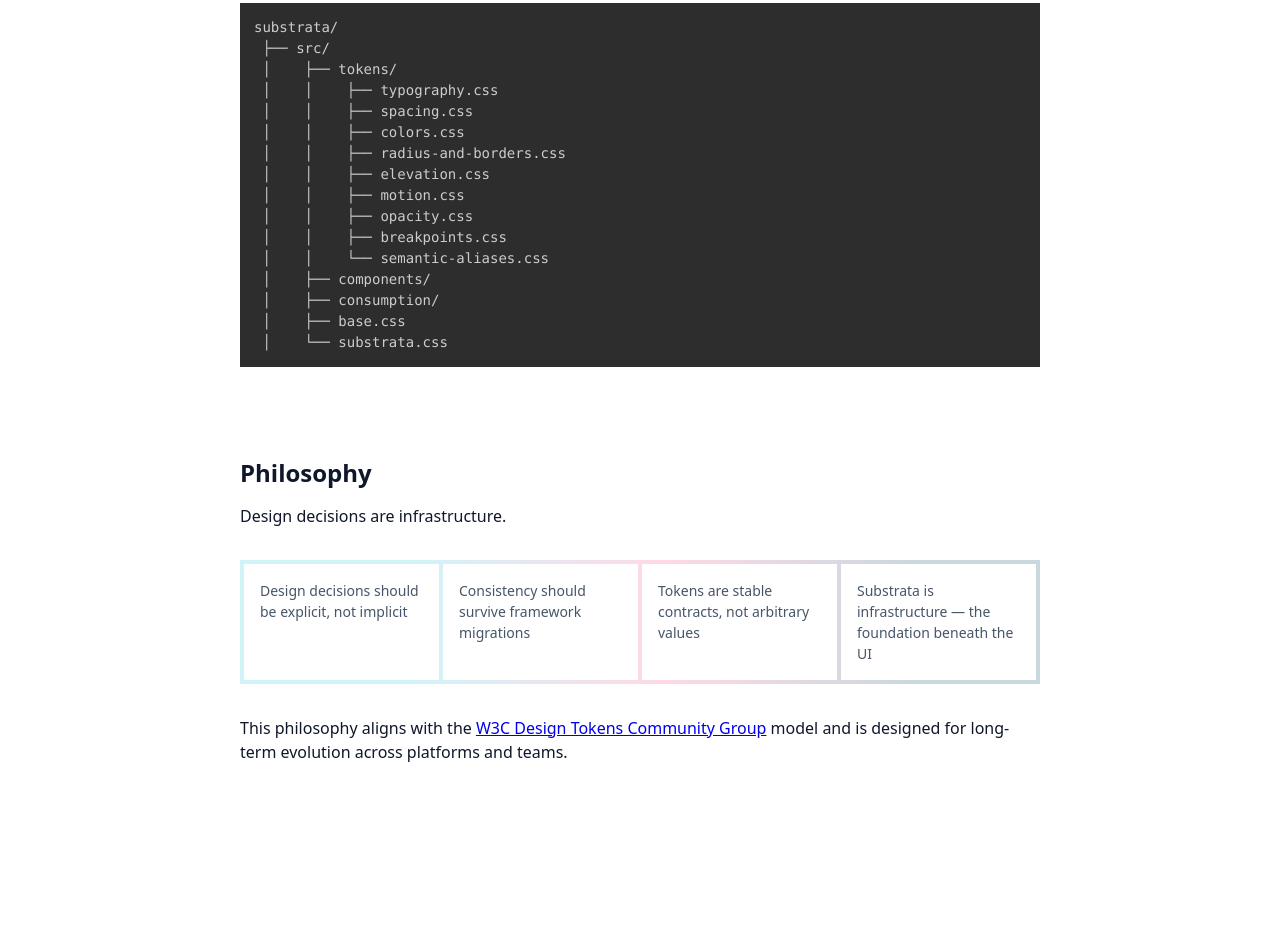
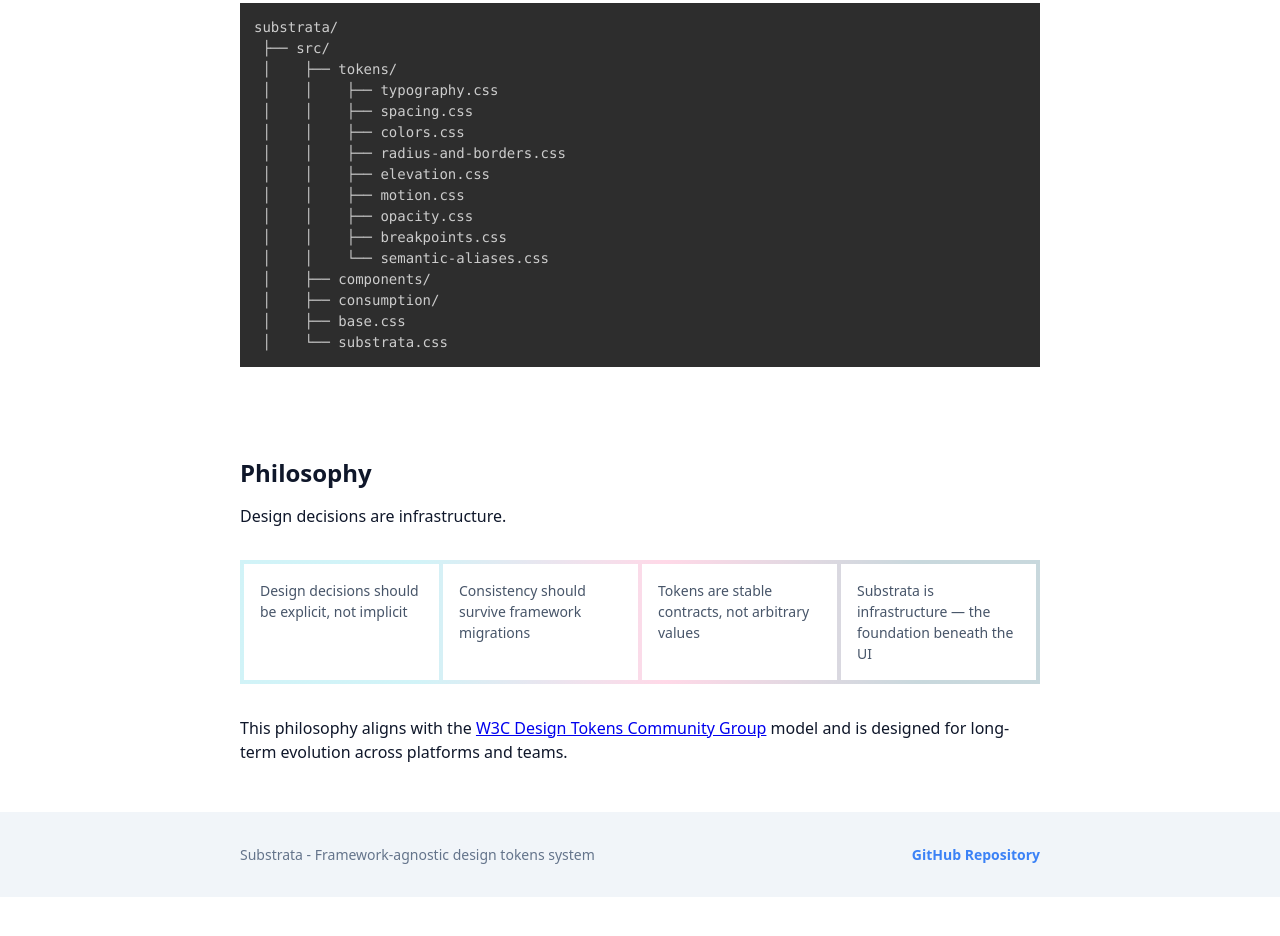
Before and after one commit to mikaelcarrara/substrata, a plain HTML site: page docs/index.html in a window 1280 px wide. Shown: the part 2153-3089 px from the top of the page. After the commit the page ends 3050 px from the top, so only its background shows below. Drawn offline with nearby package versions, Linux system fonts and the light colour scheme.

Commit message:
Added documentation footer and refined layout spacing

```diff
--- a/docs/index.html
+++ b/docs/index.html
@@ -197,6 +197,14 @@
     </section>
 
   </main>
+  <footer>
+    <section>
+      <p>Substrata - Framework-agnostic design tokens system</p>
+      <p>
+        <a href="https://github.com/mikaelcarrara/substrata" target="_blank">GitHub Repository</a>
+      </p>
+    </section>
+  </footer>
 </body>
 
 </html>
--- a/src/documentation.css
+++ b/src/documentation.css
@@ -38,7 +38,6 @@ ul.grid>li img {
 main {
   max-width: 800px;
   margin: 0 auto;
-  padding-bottom: 200px;
 }
 
 main section {
@@ -51,6 +50,38 @@ main .card {
 
 .typography p {
   margin: 25px 0 5px 0;
+}
+
+
+/* Footer */
+
+footer {
+  background: var(--neutral-100);
+  padding: var(--space-6) var(--space-5);
+}
+
+footer section {
+  max-width: 800px;
+  margin: 0 auto;
+  display: flex;
+  justify-content: space-between;
+  align-items: center;
+}
+
+footer p {
+  margin: 0;
+  font-size: var(--font-size-sm);
+  color: var(--neutral-500);
+}
+
+footer a {
+  color: var(--brand-500);
+  text-decoration: none;
+  font-weight: var(--font-weight-semibold);
+}
+
+footer a:hover {
+  text-decoration: underline;
 }
 
 
@@ -443,6 +474,7 @@ table td {
   width: var(--space-6);
 }
 
+
 /* ==============================
    Responsive
    ============================== */
@@ -558,4 +590,10 @@ table td {
   .palette {
     grid-template-columns: repeat(auto-fill, minmax(80px, 1fr));
   }
+
+  footer section {
+    flex-direction: column;
+    gap: var(--space-4);
+    text-align: center;
+  }
 }
```
Also changed, not shown: TODO.md (+1 -1 lines), docs/automation.html (+8 -0 lines), docs/components.html (+8 -0 lines), docs/consumption.html (+8 -0 lines), docs/getting-started.html (+8 -0 lines), docs/governance.html (+8 -0 lines), docs/tokens.html (+8 -0 lines), docs/w3c-alignment.html (+8 -0 lines).
